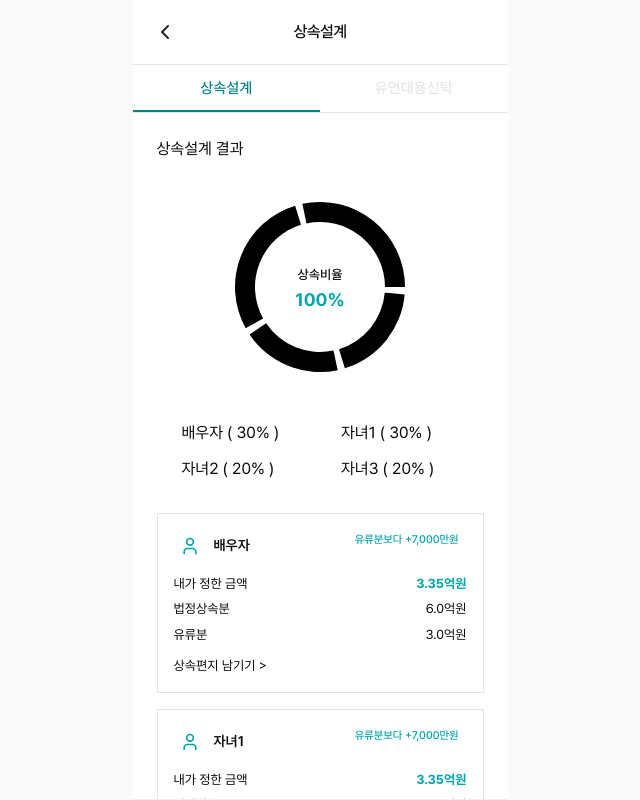
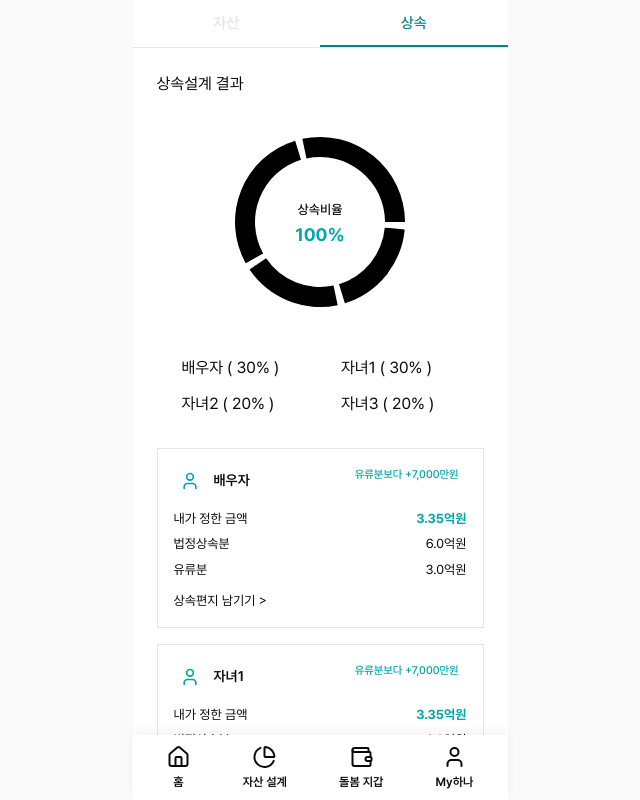
Before and after one commit to HanaroCare/hanaro-care-main, a Next.js app in the folder client/: page /inheritance/result in a window 1280 px wide. Shown: the whole page, without its empty margins (320-960 px from the left). Built offline with nearby package versions, Linux system fonts and the light colour scheme.

Commit message:
HN-55-feat/상속 부분 변경

```diff
--- a/client/app/asset/page.tsx
+++ b/client/app/asset/page.tsx
@@ -226,15 +226,17 @@ function AssetPageContent() {
           amount={currentSummary.amount}
         />
       </div>
-      <main className="flex flex-col items-center gap-6 px-6 pb-10">
+      <main className="flex flex-col items-center gap-6 px-6 pb-24">
         <TabContent activeTab={activeTab} />
 
+        {activeTab !== 'asset' && (
           <div className="mt-4 w-full">
             <PrimaryButton
               label={currentSummary.buttonLabel}
               onClick={handlePrimaryAction}
             />
           </div>
+        )}
       </main>
       <NavigationBar />
     </div>
--- a/client/app/asset/simulator/page.tsx
+++ b/client/app/asset/simulator/page.tsx
@@ -102,10 +102,10 @@ export default function SimulatorPage() {
 
               <div className="flex flex-col gap-4">
                 <h2 className="font-bold text-[18px] text-hana-black-900">
-                  주택연금 및 설계 현황
+                  주택연금 설계 현황
                 </h2>
                 <div className="flex flex-col gap-4">
-                  {/* 주택연금 설계가 없는 경우 예시 */}
+                  {/* QQQ : 진짜 주택연금으로 돌리기 */}
                   <HousingPensionStatusCard
                     hasPlan={false}
                     onAction={() => router.push('/asset/housing')}
--- a/client/app/inheritance/result/page.module.css
+++ b/client/app/inheritance/result/page.module.css
@@ -14,7 +14,7 @@
   flex: 1; /* 남은 공간을 다 차지 */
   overflow-y: auto; /* 여기서만 스크롤 발생 */
   -webkit-overflow-scrolling: touch; /* iOS 부드러운 스크롤 */
-  padding-bottom: 40px; /* 마지막 버튼 아래 충분한 여백 확보 */
+  padding-bottom: 20px; /* 네비바 높이(약 65px)보다 큰 여백 확보 */
 }
 
 .header {
--- a/client/app/inheritance/result/page.tsx
+++ b/client/app/inheritance/result/page.tsx
@@ -5,8 +5,7 @@ import Link from 'next/link';
 import { useRouter } from 'next/navigation';
 import { PieChart, Pie, Cell, ResponsiveContainer } from 'recharts';
 import { User, AlertCircle } from 'lucide-react';
-// import BottomNav from '@/components/BottomNav';
-import Header from '@/components/navigation/Header';
+import { NavigationBar } from '@/components/navigation/NavigationBar';
 import { TabNavigation } from '@/components/navigation/TabNavigation';
 import styles from './page.module.css';
 
@@ -25,8 +24,8 @@ export default function InheritanceResultPage() {
 
   const handleTabChange = (tabId: string) => {
     setActiveTab(tabId);
-    if (tabId === 'trust') {
-      router.push('/asset/trust');
+    if (tabId === 'asset') {
+      router.push('/asset');
     }
   };
 
@@ -48,17 +47,16 @@ export default function InheritanceResultPage() {
 
   const confirmReset = () => {
     localStorage.removeItem('inheritance_completed');
-    router.push('/inheritance');
+    router.push('/inheritance/plan');
   };
 
   return (
     <div className="app-shell bg-white">
       <div className="app-layout">
-        <Header title="상속설계" showBackButton={true} onBack={() => router.push('/inheritance')} />
         <TabNavigation
           tabs={[
-            { id: 'inheritance', label: '상속설계' },
-            { id: 'trust', label: '유언대용신탁' },
+            { id: 'asset', label: '자산' },
+            { id: 'inheritance', label: '상속' },
           ]}
           activeTab={activeTab}
           onTabChange={handleTabChange}
@@ -69,7 +67,6 @@ export default function InheritanceResultPage() {
             <h1 className={styles.title}>상속설계 결과</h1>
 
             <section className={styles.chartSection}>
-              {/* ... (차트 내용 유지) */}
               <div className={styles.chartWrapper} style={{ height: '220px', width: '220px' }}>
                 <ResponsiveContainer width="100%" height="100%">
                   <PieChart>
@@ -122,7 +119,6 @@ export default function InheritanceResultPage() {
             </section>
 
             <div className={styles.memberList}>
-              {/* ... (리스트 내용 유지) */}
               <div className={styles.memberCard}>
                 <div className={styles.memberHeader}>
                   <div className={styles.memberInfo}>
@@ -214,10 +210,10 @@ export default function InheritanceResultPage() {
             <button className={styles.actionButton} onClick={openResetModal}>
               상속 설계 다시하기
             </button>
+            <div className="h-20 w-full" aria-hidden="true" />
           </main>
         </div>
 
-        {/* Custom Confirmation Modal */}
         {showConfirmModal && (
           <div className="fixed inset-0 z-[100] flex items-center justify-center p-6 bg-black/50 animate-in fade-in duration-200">
             <div className="w-full max-w-[320px] bg-white rounded-2xl overflow-hidden shadow-2xl animate-in zoom-in-95 duration-200">
@@ -248,9 +244,7 @@ export default function InheritanceResultPage() {
           </div>
         )}
 
-        <div className={styles.navWrapper}>
-          {/* <BottomNav activePath="/inheritance" /> */}
-        </div>
+        <NavigationBar />
       </div>
     </div>
   );
```
Lines whose indentation alone changed are shown as unchanged.
